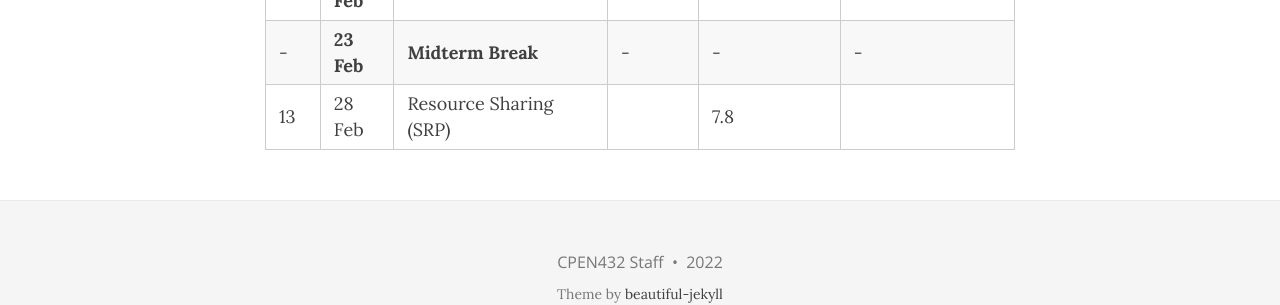
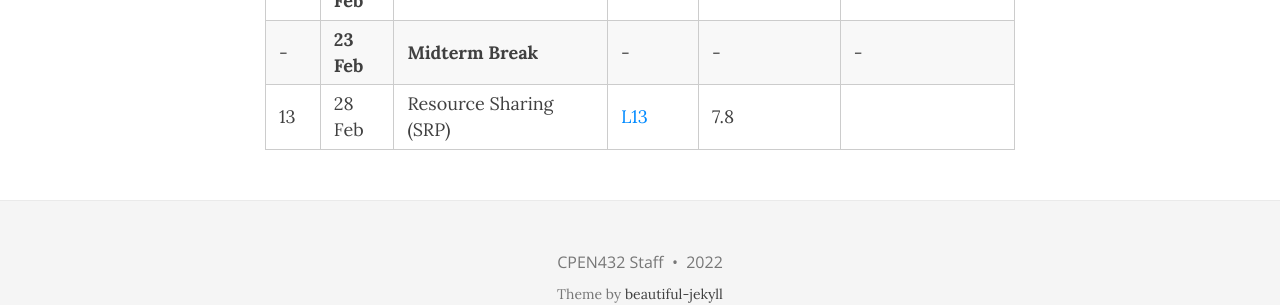
Before and after one commit to CPEN432/cpen432.github.io, a Jekyll site: the page built from lectures.md, in a window 1280 px wide and 900 px high, scrolled down 519 px. Shown: the part 546-851 px from the top of the window. Built offline with Jekyll 4.4.1, drawn with Linux system fonts in a browser that asks for light colours; nearby versions of some CDN libraries.

Commit message:
Add L13 slides

```diff
--- a/lectures.md
+++ b/lectures.md
@@ -20,7 +20,7 @@
 |  12  | 16 Feb | ^ | ^ | ^ ||
 |  -  | **21 Feb** | **Midterm Break** |-|-|-|
 |  -  | **23 Feb** | **Midterm Break** |-|-|-|
-|  13  | 28 Feb | Resource Sharing (SRP) |  | 7.8 ||
+|  13  | 28 Feb | Resource Sharing (SRP) | [L13](http://cpen432.github.io/resources/gujarati-slides//13-resource-sharing.pdf) | 7.8 ||
 
 <!-- | **No.** | **Date** | **Topics** | **Readings** | -->
 <!-- |:---:|:-------|:---:|:----:| -->
```
Also changed, not shown: 1 other file.
